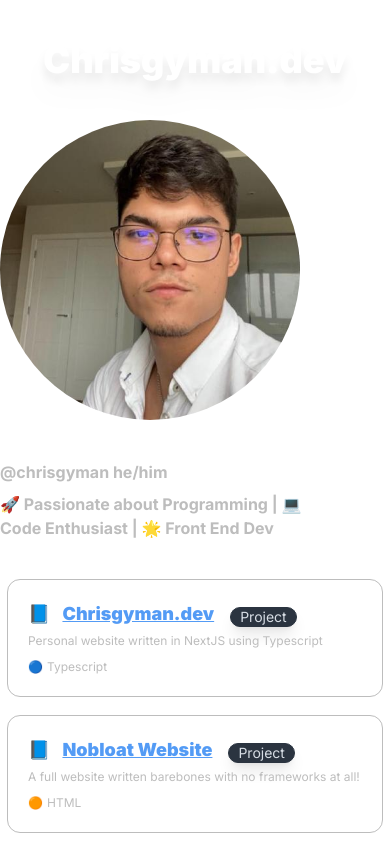
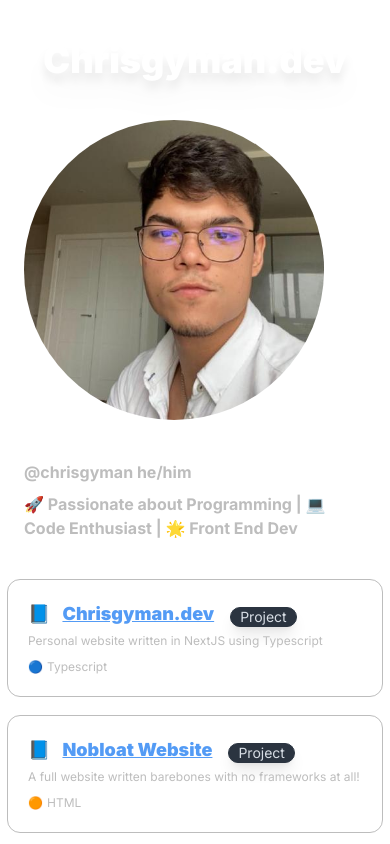
Before and after one commit to christophergyman/chrisgyman.dev, a Next.js app in the folder chrisgyman-dev/: page / in a window 390 px wide. Shown: the top 844 px of the page. Built offline with nearby package versions, Linux system fonts and the light colour scheme.

Commit message:
fixed mobile support aboutme bug

```diff
--- a/chrisgyman-dev/src/app/page.tsx
+++ b/chrisgyman-dev/src/app/page.tsx
@@ -11,8 +11,8 @@ export default function Home() {
         <h1 className="font-black text-white text-4xl drop-shadow-xl">
           Chrisgyman.dev
         </h1>
-        <div className=" md:flex lg:flex xl:flex 2xl:flex">
-          <div className="pt-10 pr-10">
+        <div className="md:flex lg:flex xl:flex 2xl:flex">
+          <div className="pl-6 pt-10 pr-0 md:pr-10 lg:pr-10 2xl:pr-10">
             <AboutMeComponent />
           </div>
           <GridDisplay
```
